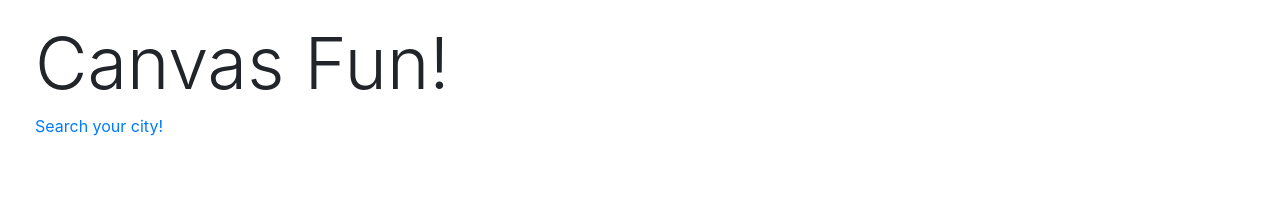
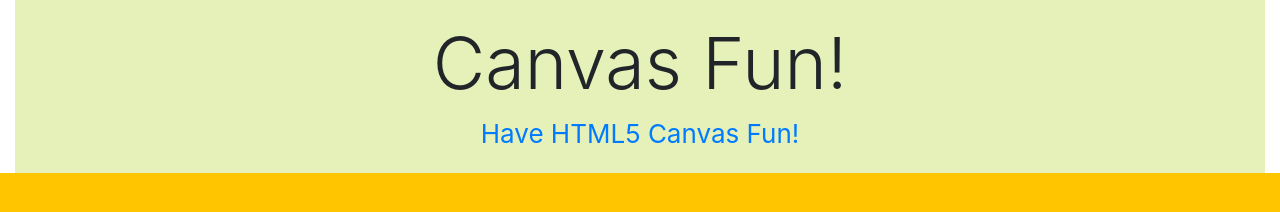
Before and after one commit to mrhdigital/canvasFun, a plain HTML site: page index.html in a window 1280 px wide. Drawn offline with nearby package versions, Linux system fonts and the light colour scheme.

Commit message:
css linked

```diff
--- a/assets/css/style.css
+++ b/assets/css/style.css
@@ -0,0 +1,25 @@
+html {
+    font-family: Arial, "Helvetica Neue", Helvetica, sans-serif;
+    text-align: center;
+    margin: 20;
+  padding: 50;
+  background: #ffc600;
+
+}
+
+
+.card1  {
+    background-color: rgb(229, 241, 184);
+    text-align: center;
+    margin-bottom: 10px;
+   }
+
+   .lead1 {
+    margin: 0;
+    padding: 0;
+    border: 0;
+    font-size: 26px;
+    vertical-align: baseline;
+    text-align: center;
+    color: #ee0404;
+}
--- a/index.html
+++ b/index.html
@@ -26,7 +26,7 @@
             <div class="card-body">
                 <!-- <p > Select your Options [r, p , or s] </p> -->
                 <h1 class="display-3"> Canvas Fun!</h1>
-                <span id="userSelect" class="lead1"> <a href="">Search your city!</a></span>
+                <span id="userSelect" class="lead1"> <a href="">Have HTML5 Canvas Fun!</a></span>
 
 
             </div>
```
